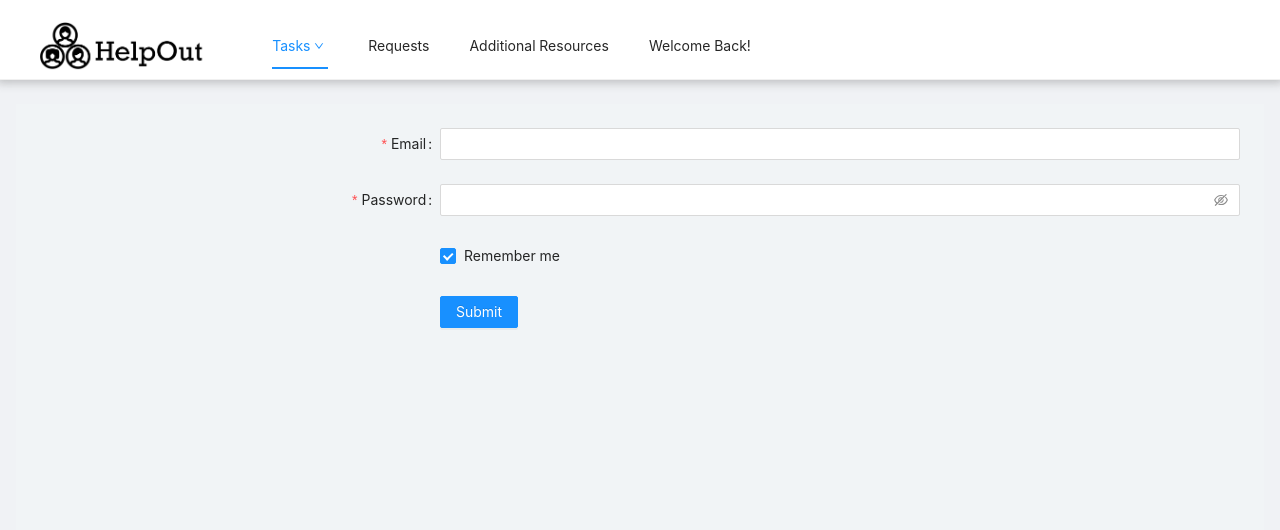
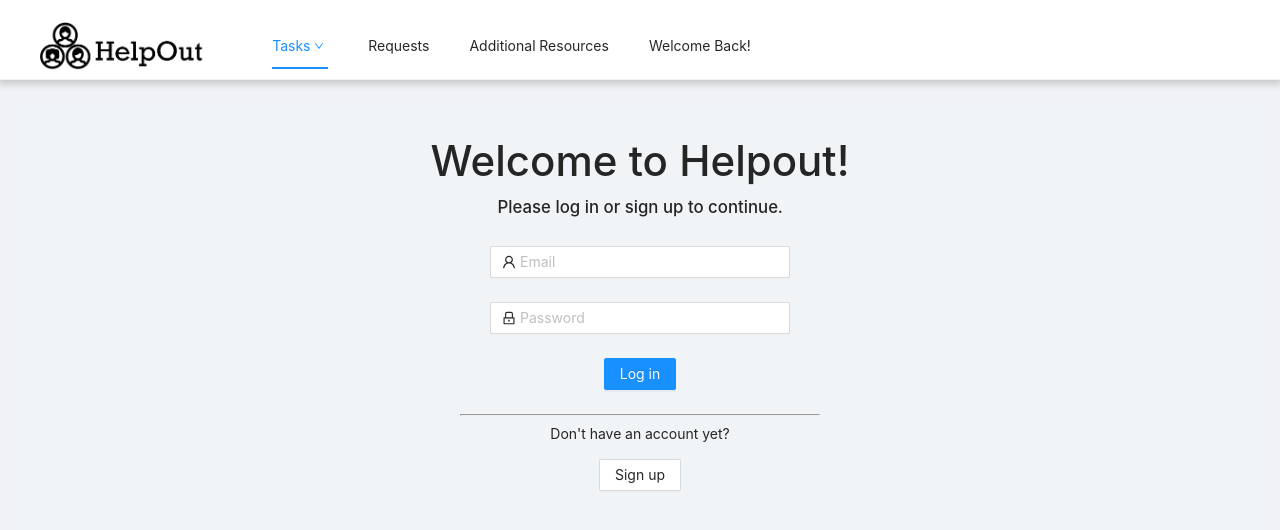
Before and after one commit to info442-group-7/HelpOut, a React (Create React App) app: page /login in a window 1280 px wide. Shown: the top 530 px of the page. Built offline with nearby package versions, Linux system fonts and the light colour scheme.

Commit message:
adding user auth

```diff
--- a/src/components/UserLogin/UserLoginView.css
+++ b/src/components/UserLogin/UserLoginView.css
@@ -0,0 +1,26 @@
+#login-container {
+    text-align: center;
+}
+
+#login-container .login-form  {
+    max-width: 300px;
+    margin: auto !important;
+}
+
+
+#login-container.login-form-button {
+  width: 100%;
+}
+
+#login-container h1 {
+    font-size: 3em;
+    margin-bottom: 0px;
+}
+#login-container h2 {
+    font-size: 1.2em;
+    margin-bottom: 1.5em;
+}
+
+.form-divider {
+    width: 30%;
+}
--- a/src/components/UserLogin/UserLoginView.jsx
+++ b/src/components/UserLogin/UserLoginView.jsx
@@ -1,7 +1,11 @@
 import React, { Component } from 'react';
 import firebase from "../../FirebaseUtil";
+import { Form, Input, Button } from 'antd';
+import { UserOutlined, LockOutlined } from '@ant-design/icons';
+import { Redirect, Link, useHistory } from 'react-router-dom';
 
-import { Form, Input, Button, Checkbox } from 'antd';
+
+import './UserLoginView.css';
 
 const layout = {
   labelCol: {
@@ -19,6 +23,9 @@ const tailLayout = {
 };
 
 const UserLoginView = () => {
+
+  const history = useHistory();
+
   const onFinish = async (values) => {
     console.log('Success:', values);
     const authUserResponse = await firebase.app().auth().signInWithEmailAndPassword(values.email, values.password)
@@ -28,54 +35,62 @@ const UserLoginView = () => {
   const onFinishFailed = errorInfo => {
     console.log('Failed:', errorInfo);
   };
+
+  const redirectToSignUp = function() {
+    console.log('pushing to signup')
+    history.push(`/signup`);
+  }
+
 // put util file
 // on finish call firebase
   return (
-    <Form
-      {...layout}
-      name="basic"
-      initialValues={{
-        remember: true,
-      }}
+    <div id="login-container">
+      <h1>Welcome to Helpout!</h1>
+      <h2>Please log in or sign up to continue.</h2>
+
+      <Form
+      name="normal_login"
+      className="login-form"
       onFinish={onFinish}
-      onFinishFailed={onFinishFailed}
+      onFinishFaild={onFinishFailed}
     >
       <Form.Item
-        label="Email"
-        name="email"
+        name="username"
         rules={[
           {
             required: true,
-            message: 'Please input your username!',
+            // message: 'Please input your email!',
           },
         ]}
       >
-        <Input />
+        <Input prefix={<UserOutlined className="site-form-item-icon" />} type='email' placeholder="Email" />
       </Form.Item>
-
       <Form.Item
-        label="Password"
         name="password"
         rules={[
           {
             required: true,
-            message: 'Please input your password!',
+            // message: 'Please input your Password!',
           },
         ]}
       >
-        <Input.Password />
+        <Input
+          prefix={<LockOutlined className="site-form-item-icon" />}
+          type="password"
+          placeholder="Password"
+        />
       </Form.Item>
+     <Form.Item>
 
-      <Form.Item {...tailLayout} name="remember" valuePropName="checked">
-        <Checkbox>Remember me</Checkbox>
-      </Form.Item>
-
-      <Form.Item {...tailLayout}>
-        <Button type="primary" htmlType="submit">
-          Submit
+        <Button type="primary" htmlType="submit" className="login-form-button">
+          Log in
         </Button>
       </Form.Item>
-    </Form>
+      </Form>
+      <hr class='form-divider'></hr>
+      <p>Don't have an account yet?</p>
+      <Button type="secondary" onClick={redirectToSignUp}>Sign up</Button>
+    </div>
   );
 };
 // const { Tab, UserName, Password, Mobile, Captcha, Submit } = Login;
```
